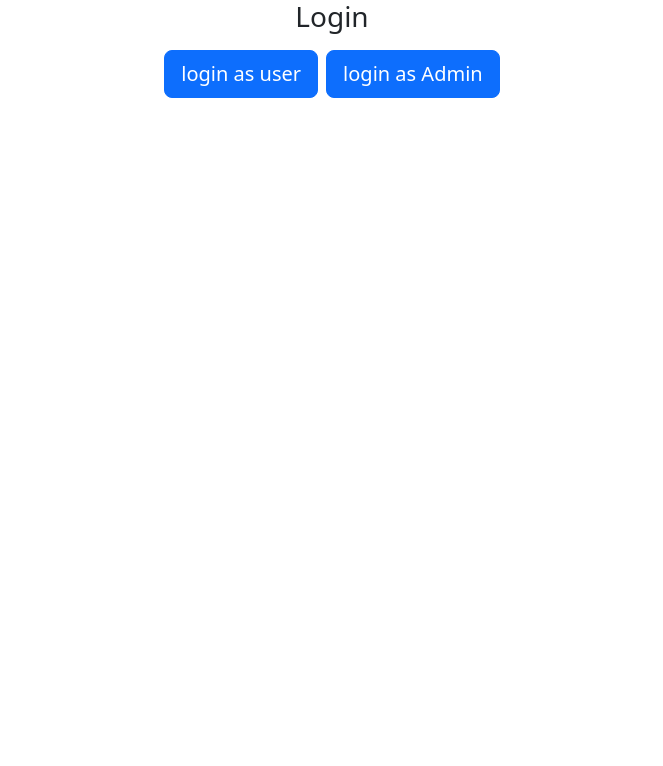
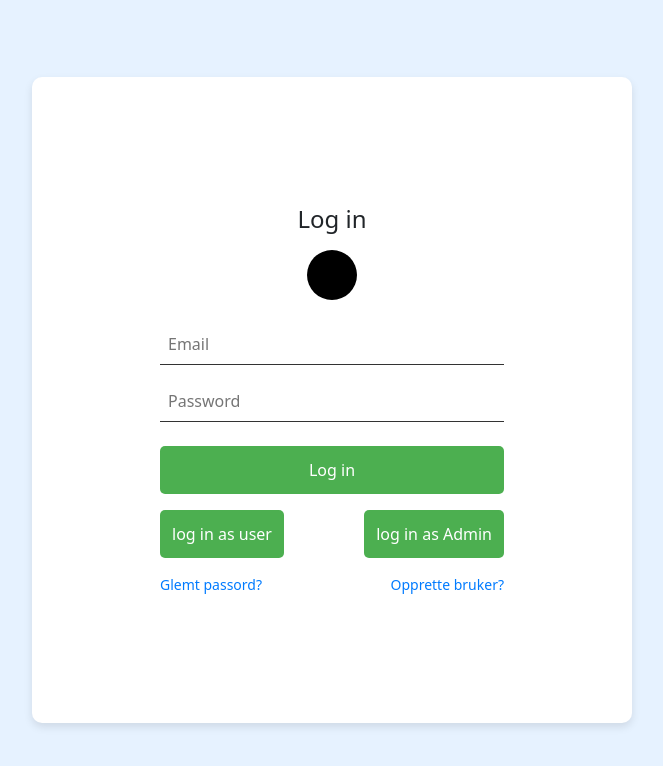
Before and after one commit to lolofg/software_engineering, a React (Create React App) app in the folder frontend/: page /Login in a window 1280 px wide. Shown: the top 766 px of the page, without its empty margins (308-971 px from the left). Built offline with nearby package versions, Linux system fonts and the light colour scheme.

Commit message:
fullførte Logg inn side med css også

```diff
--- a/frontend/package.json
+++ b/frontend/package.json
@@ -11,7 +11,7 @@
     "react": "^18.3.1",
     "react-bootstrap": "^2.10.4",
     "react-dom": "^18.3.1",
-    "react-router-dom": "^6.26.2",
+    "react-router-dom": "^6.28.0",
     "react-scripts": "5.0.1",
     "web-vitals": "^2.1.4"
   },
--- a/frontend/src/index.css
+++ b/frontend/src/index.css
@@ -12,5 +12,104 @@ code {
     monospace;
     /*gsgsgg*/
     /*fafafa*/
+}
 
+
+/* Logg inn side css  */
+.login_page_wrapper {
+  display: flex;
+  justify-content: center;
+  align-items: center;
+  height: 100vh;
+  background-color: #e6f2ff;
+  margin: 0;
 }
+
+.signUp_Side {
+  background-color: white;
+  border-radius: 10px;
+  box-shadow: 0 4px 8px rgba(0, 0, 0, 0.1);
+  width: 600px;
+  padding: 8rem;
+  text-align: center;
+  position: relative;
+}
+
+.logIn_tittel {
+  font-size: 1.5rem;
+  margin-bottom: 1rem;
+  font-weight: 400;
+}
+
+.user_avatar {
+  width: 50px;
+  height: 50px;
+  background-color: black;
+  border-radius: 50%;
+  margin: 1rem auto;
+}
+
+.input_field {
+  width: 100%;
+  padding: 0.5rem;
+  margin: 0.5rem 0;
+  border: none;
+  border-bottom: 1px solid #333;
+  outline: none;
+}
+
+.button_signUp {
+  display: inline-block;
+  width: 100%;
+  padding: 0.75rem;
+  font-size: 1rem;
+  font-weight: 400;
+  color: white;
+  background-color: #4CAF50;
+  border: none;
+  border-radius: 5px;
+  cursor: pointer;
+  margin-top: 1rem;
+  transition: background-color 0.3s;
+}
+
+.button_container {
+  display: flex;
+  justify-content: space-between;
+  margin-top: 1rem;
+}
+
+.button_signUp1{
+  flex: 1;
+  padding: 0.75rem;
+  font-size: 1rem;
+  font-weight: 400;
+  color: white;
+  background-color: #4CAF50;
+  border: none;
+  border-radius: 5px;
+  cursor: pointer;
+  transition: background-color 0.3s;
+  text-align: center;
+}
+
+.button_signUp:hover {
+  background-color: #45A049;
+}
+
+.links {
+  display: flex;
+  justify-content: space-between;
+  margin-top: 1rem;
+  font-size: 0.875rem;
+}
+
+.link_item {
+  color: #007bff;
+  text-decoration: none;
+}
+
+.link_item:hover {
+  text-decoration: underline;
+}
+/* enden på logg inn side css  */
--- a/frontend/src/pages/Login.js
+++ b/frontend/src/pages/Login.js
@@ -1,19 +1,32 @@
 import React from 'react';
-import {Link} from "react-router-dom";
-import 'bootstrap/dist/css/bootstrap.min.css';
+import { Link } from "react-router-dom";
+import '../index.css';
 
 export default function Login() {
     return (
-        <div className="container h-100 text-center">
-            <h1 className="h3 mb-3 font-weight-normal">Login</h1>
-            <div>
-                <Link to="/user/1" className={"px-1 text-white"}>
-                    <button className="btn btn-primary btn-lg">login as user</button>
+    <div className="login_page_wrapper">
+        <div className="signUp_Side">
+            <h1 className="logIn_tittel">Log in</h1>
+            <div className="user_avatar"></div>
+
+            <input type="email" placeholder="Email" className="input_field" />
+            <input type="password" placeholder="Password" className="input_field" />
+
+            <button className="button_signUp">Log in</button>
+            <div className='button_container'>
+                <Link to="/user/1" className={"user"}>
+                    <button className="button_signUp1">log in as user</button>
                 </Link>
-                <Link to="/admin" className={"px-1 text-white"}>
-                    <button className="btn btn-primary btn-lg">login as Admin</button>
+                <Link to="/admin" className={"admin"}>
+                    <button className="button_signUp1">log in as Admin</button>
                 </Link>
             </div>
+
+            <div className="links">
+                <Link to="/forgot_password" className="link_item">Glemt passord?</Link>
+                <Link to="/create_account" className="link_item">Opprette bruker?</Link>
+            </div>
         </div>
-    )
+    </div>
+    );
 }
```
Also changed, not shown: 1 other file (tests, documents, lock files or other folders).
